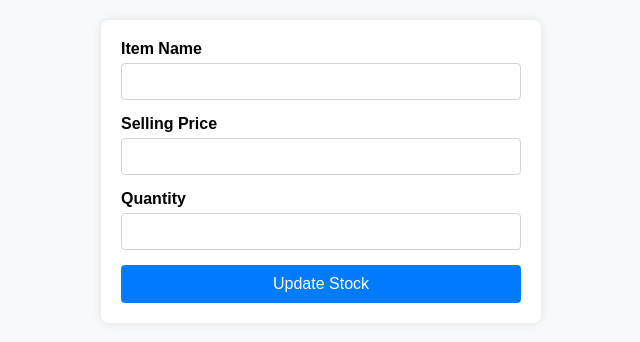
After one commit to Hiroshan01/Hospital_Management_POS_System, a Flask app: page /update_stock/1 in a window 1280 px wide. The commit adds this page. Shown: the top 342 px of the page, without its empty margins (319-959 px from the left). Run offline with Flask 3, Linux system fonts and the light colour scheme; data that the repository does not hold is empty; some libraries are stand-ins or nearby versions.

```diff
--- a/app.py
+++ b/app.py
@@ -92,31 +92,6 @@ def superadmin_dashboard1():
 #-----------------------------------------STOCK--------------------------------------------------------------------
 
 # Stock Update Route
-@app.route('/update/<int:id>', methods=['GET', 'POST'])
-def update_stock(id):
-    cur = mysql.connection.cursor()
-
-    if request.method == 'POST':
-        item_name = request.form['item-name']
-        quantity = request.form['quantity']
-        price = request.form['price']
-        reorder_level = request.form['reorder-level']
-
-
-        cur.execute("""
-            UPDATE stock
-            SET item_name = %s, quantity = %s, price = %s, reorder_level = %s
-            WHERE id = %s""", (item_name, quantity, price, reorder_level, id))
-
-        mysql.connection.commit()
-        cur.close()
-        return redirect(url_for('superadmin_dashboard1'))
-
-    # If GET request, fetch the current stock data
-    cur.execute("SELECT * FROM stock WHERE id = %s", (id,))
-    stock = cur.fetchone()
-    cur.close()
-    return render_template('update_stock.html', stock=stock)
 
 # Add Stock Route
 @app.route('/add_stock', methods=['GET', 'POST'])
@@ -142,15 +117,39 @@ def add_stock():
 
     return redirect(url_for('superadmin_dashboard1'))
 
+@app.route('/update_stock/<string:item_uuid>', methods=['GET', 'POST'])
+def update_stock(item_uuid):
+    cur = mysql.connection.cursor()
+
+    if request.method == 'POST':
+        item_name = request.form['item_name']
+        quantity = request.form['quantity']
+        price = request.form['Selling_price']
+
+        # Update stock based on item_uuid
+        cur.execute("""
+            UPDATE stock
+            SET item = %s, quantity = quantity + %s, price = %s
+            WHERE item_uuid = %s""", (item_name, quantity, price, item_uuid))
+
+        mysql.connection.commit()
+        cur.close()
+        return redirect(url_for('superadmin_dashboard1'))
+
+    # If GET request, fetch the current stock data
+    cur.execute("SELECT * FROM stock WHERE item_uuid = %s", (item_uuid,))
+    stock = cur.fetchone()
+    cur.close()
+    return render_template('stock/update_stock.html', stock=stock)
 
 
-# Delete Stock Route
-@app.route('/delete/<int:id>', methods=['GET'])
-def delete_stock(id):
+
+@app.route('/delete_stock/<string:item_uuid>', methods=['GET'])
+def delete_stock(item_uuid):
     cur = mysql.connection.cursor()
-    cur.execute("DELETE FROM stock WHERE id = %s", (id,))
+    cur.execute("DELETE FROM stock WHERE item_uuid = %s", (item_uuid,))
     mysql.connection.commit()
-    cur.close()  # Close the cursor
+    cur.close()
     return redirect(url_for('superadmin_dashboard1'))
 
 
--- /dev/null
+++ b/templates/stock/update_stock.html
@@ -0,0 +1,78 @@
+<!DOCTYPE html>
+<html lang="en">
+<head>
+    <meta charset="UTF-8">
+    <meta name="viewport" content="width=device-width, initial-scale=1.0">
+    <title>Update Stock</title>
+    <style>
+        body {
+            font-family: Arial, sans-serif;
+            background-color: #f8f9fa;
+            margin: 0;
+            padding: 20px;
+        }
+        .modal-body {
+            background-color: #ffffff;
+            border-radius: 8px;
+            box-shadow: 0 0 10px rgba(0, 0, 0, 0.1);
+            padding: 20px;
+            max-width: 400px;
+            margin: auto;
+        }
+        .form-group {
+            margin-bottom: 15px;
+        }
+        label {
+            display: block;
+            margin-bottom: 5px;
+            font-weight: bold;
+        }
+        input[type="text"], input[type="number"] {
+            width: 100%;
+            padding: 10px;
+            border: 1px solid #ced4da;
+            border-radius: 4px;
+            box-sizing: border-box;
+        }
+        input[type="text"]:focus, input[type="number"]:focus {
+            border-color: #80bdff;
+            outline: none;
+            box-shadow: 0 0 5px rgba(0, 123, 255, 0.5);
+        }
+        .btn {
+            background-color: #007bff;
+            color: white;
+            border: none;
+            padding: 10px;
+            border-radius: 4px;
+            cursor: pointer;
+            width: 100%;
+            font-size: 16px;
+        }
+        .btn:hover {
+            background-color: #0056b3;
+        }
+    </style>
+</head>
+<body>
+    <div class="modal-body">
+        <form method="POST" action="{{ url_for('update_stock', item_uuid=stock[0]) }}">
+            <div class="form-group">
+                <label for="item_name">Item Name</label>
+                <input type="text" class="form-control" id="item_name" value="{{ stock[3] }}" name="item_name" required>
+            </div>
+
+            <div class="form-group">
+                <label for="price">Selling Price</label>
+                <input type="text" class="form-control" id="price" value="{{ stock[7] }}" name="Selling_price" step="0.01" required>
+            </div>
+            <div class="form-group">
+                <label for="quantity">Quantity</label>
+                <input type="text" class="form-control" id="quantity" value="{{ stock[8] }}" name="quantity" required>
+            </div>
+
+            <button type="submit" class="btn btn-custom btn-block">Update Stock</button>
+        </form>
+    </div>
+</body>
+</html>
```
Also changed, not shown: templates/superadmin_dashboard.html (+10 -0 lines), templates/update_stock.html (deleted, +0 -34 lines).
